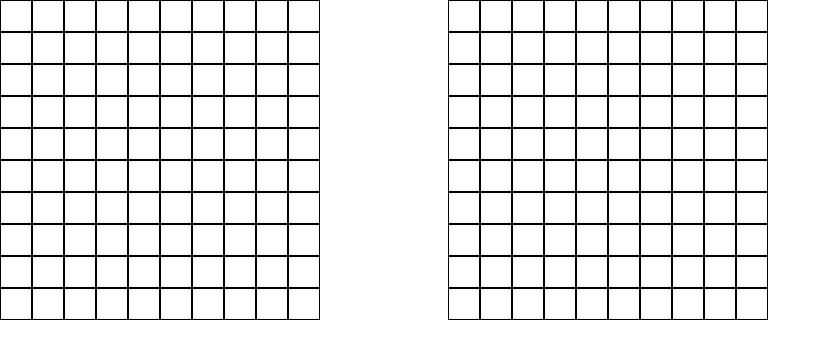
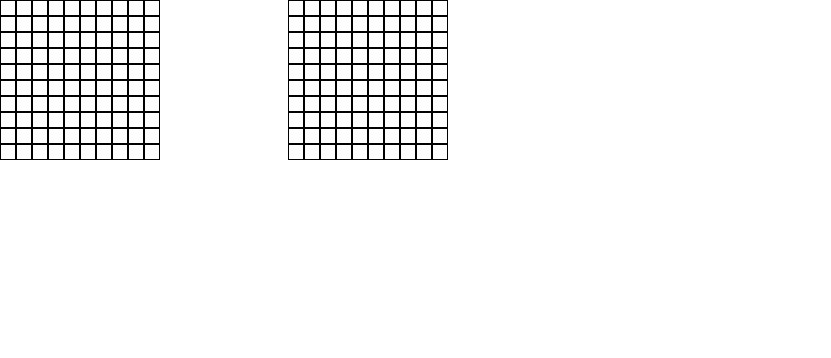
Before and after one commit to mell62/battleship, a website built with webpack: page src/index.html in a window 1280 px wide. Shown: the whole page, without its empty margins (0-831 px from the left). Built offline with nearby package versions, Linux system fonts and the light colour scheme.

Commit message:
Refactor: Change gameboard to grid from flex

```diff
--- a/src/index.html
+++ b/src/index.html
@@ -8,7 +8,6 @@
   <body>
     <div class="boards-container">
       <div class="gameboard player-board">
-        <div class="first-row row">
         <div class="coord player-coord 0-0"></div>
         <div class="coord player-coord 0-1"></div>
         <div class="coord player-coord 0-2"></div>
@@ -19,8 +18,6 @@
         <div class="coord player-coord 0-7"></div>
         <div class="coord player-coord 0-8"></div>
         <div class="coord player-coord 0-9"></div>
-        </div>
-        <div class="second-row row">
         <div class="coord player-coord 1-0"></div>
         <div class="coord player-coord 1-1"></div>
         <div class="coord player-coord 1-2"></div>
@@ -31,8 +28,6 @@
         <div class="coord player-coord 1-7"></div>
         <div class="coord player-coord 1-8"></div>
         <div class="coord player-coord 1-9"></div>
-        </div>
-        <div class="third-row row">
         <div class="coord player-coord 2-0"></div>
         <div class="coord player-coord 2-1"></div>
         <div class="coord player-coord 2-2"></div>
@@ -43,8 +38,6 @@
         <div class="coord player-coord 2-7"></div>
         <div class="coord player-coord 2-8"></div>
         <div class="coord player-coord 2-9"></div>
-        </div>
-        <div class="fourth-row row">
         <div class="coord player-coord 3-0"></div>
         <div class="coord player-coord 3-1"></div>
         <div class="coord player-coord 3-2"></div>
@@ -55,8 +48,6 @@
         <div class="coord player-coord 3-7"></div>
         <div class="coord player-coord 3-8"></div>
         <div class="coord player-coord 3-9"></div>
-        </div>
-        <div class="fifth-row row">
         <div class="coord player-coord 4-0"></div>
         <div class="coord player-coord 4-1"></div>
         <div class="coord player-coord 4-2"></div>
@@ -67,8 +58,6 @@
         <div class="coord player-coord 4-7"></div>
         <div class="coord player-coord 4-8"></div>
         <div class="coord player-coord 4-9"></div>
-        </div>
-        <div class="sixth-row row">
         <div class="coord player-coord 5-0"></div>
         <div class="coord player-coord 5-1"></div>
         <div class="coord player-coord 5-2"></div>
@@ -79,8 +68,6 @@
         <div class="coord player-coord 5-7"></div>
         <div class="coord player-coord 5-8"></div>
         <div class="coord player-coord 5-9"></div>
-        </div>
-        <div class="seventh-row row">
         <div class="coord player-coord 6-0"></div>
         <div class="coord player-coord 6-1"></div>
         <div class="coord player-coord 6-2"></div>
@@ -91,8 +78,6 @@
         <div class="coord player-coord 6-7"></div>
         <div class="coord player-coord 6-8"></div>
         <div class="coord player-coord 6-9"></div>
-        </div>
-        <div class="eighth-row row">
         <div class="coord player-coord 7-0"></div>
         <div class="coord player-coord 7-1"></div>
         <div class="coord player-coord 7-2"></div>
@@ -103,8 +88,6 @@
         <div class="coord player-coord 7-7"></div>
         <div class="coord player-coord 7-8"></div>
         <div class="coord player-coord 7-9"></div>
-        </div>
-        <div class="ninth-row row">
         <div class="coord player-coord 8-0"></div>
         <div class="coord player-coord 8-1"></div>
         <div class="coord player-coord 8-2"></div>
@@ -115,8 +98,6 @@
         <div class="coord player-coord 8-7"></div>
         <div class="coord player-coord 8-8"></div>
         <div class="coord player-coord 8-9"></div>
-        </div>
-        <div class="tenth-row row">
         <div class="coord player-coord 9-0"></div>
         <div class="coord player-coord 9-1"></div>
         <div class="coord player-coord 9-2"></div>
@@ -128,9 +109,7 @@
         <div class="coord player-coord 9-8"></div>
         <div class="coord player-coord 9-9"></div>
       </div>
-      </div>
       <div class="gameboard computer-board">
-        <div class="first-row row">
         <div class="coord computer-coord 0-0"></div>
         <div class="coord computer-coord 0-1"></div>
         <div class="coord computer-coord 0-2"></div>
@@ -141,8 +120,6 @@
         <div class="coord computer-coord 0-7"></div>
         <div class="coord computer-coord 0-8"></div>
         <div class="coord computer-coord 0-9"></div>
-        </div>
-        <div class="second-row row">
         <div class="coord computer-coord 1-0"></div>
         <div class="coord computer-coord 1-1"></div>
         <div class="coord computer-coord 1-2"></div>
@@ -153,8 +130,6 @@
         <div class="coord computer-coord 1-7"></div>
         <div class="coord computer-coord 1-8"></div>
         <div class="coord computer-coord 1-9"></div>
-        </div>
-        <div class="third-row row">
         <div class="coord computer-coord 2-0"></div>
         <div class="coord computer-coord 2-1"></div>
         <div class="coord computer-coord 2-2"></div>
@@ -165,8 +140,6 @@
         <div class="coord computer-coord 2-7"></div>
         <div class="coord computer-coord 2-8"></div>
         <div class="coord computer-coord 2-9"></div>
-        </div>
-        <div class="fourth-row row">
         <div class="coord computer-coord 3-0"></div>
         <div class="coord computer-coord 3-1"></div>
         <div class="coord computer-coord 3-2"></div>
@@ -177,8 +150,6 @@
         <div class="coord computer-coord 3-7"></div>
         <div class="coord computer-coord 3-8"></div>
         <div class="coord computer-coord 3-9"></div>
-        </div>
-        <div class="fifth-row row">
         <div class="coord computer-coord 4-0"></div>
         <div class="coord computer-coord 4-1"></div>
         <div class="coord computer-coord 4-2"></div>
@@ -189,8 +160,6 @@
         <div class="coord computer-coord 4-7"></div>
         <div class="coord computer-coord 4-8"></div>
         <div class="coord computer-coord 4-9"></div>
-        </div>
-        <div class="sixth-row row">
         <div class="coord computer-coord 5-0"></div>
         <div class="coord computer-coord 5-1"></div>
         <div class="coord computer-coord 5-2"></div>
@@ -201,8 +170,6 @@
         <div class="coord computer-coord 5-7"></div>
         <div class="coord computer-coord 5-8"></div>
         <div class="coord computer-coord 5-9"></div>
-        </div>
-        <div class="seventh-row row">
         <div class="coord computer-coord 6-0"></div>
         <div class="coord computer-coord 6-1"></div>
         <div class="coord computer-coord 6-2"></div>
@@ -213,8 +180,6 @@
         <div class="coord computer-coord 6-7"></div>
         <div class="coord computer-coord 6-8"></div>
         <div class="coord computer-coord 6-9"></div>
-        </div>
-        <div class="eighth-row row">
         <div class="coord computer-coord 7-0"></div>
         <div class="coord computer-coord 7-1"></div>
         <div class="coord computer-coord 7-2"></div>
@@ -225,8 +190,6 @@
         <div class="coord computer-coord 7-7"></div>
         <div class="coord computer-coord 7-8"></div>
         <div class="coord computer-coord 7-9"></div>
-        </div>
-        <div class="ninth-row row">
         <div class="coord computer-coord 8-0"></div>
         <div class="coord computer-coord 8-1"></div>
         <div class="coord computer-coord 8-2"></div>
@@ -237,8 +200,6 @@
         <div class="coord computer-coord 8-7"></div>
         <div class="coord computer-coord 8-8"></div>
         <div class="coord computer-coord 8-9"></div>
-        </div>
-        <div class="tenth-row row">
         <div class="coord computer-coord 9-0"></div>
         <div class="coord computer-coord 9-1"></div>
         <div class="coord computer-coord 9-2"></div>
@@ -251,6 +212,5 @@
         <div class="coord computer-coord 9-9"></div>
       </div>
     </div>
-    </div>
   </body>
 </html>
--- a/src/styles/style.css
+++ b/src/styles/style.css
@@ -4,16 +4,19 @@
 }
 
 .gameboard {
-  display: flex;
-  flex-direction: column;
+  display: grid;
+  grid-template-columns: repeat(10, 1rem);
+  grid-template-rows: repeat(10, 1rem);
 }
 
-.row {
-  display: flex;
+.player-board {
+  display: grid;
+  grid-template-columns: repeat(10, 1rem);
+  grid-template-rows: repeat(10, 1rem);
 }
 
 .coord {
   border: 0.1rem solid black;
-  width: 2rem;
-  height: 2rem;
+  width: 1rem;
+  height: 1rem;
 }
```
Lines whose indentation alone changed are shown as unchanged.
